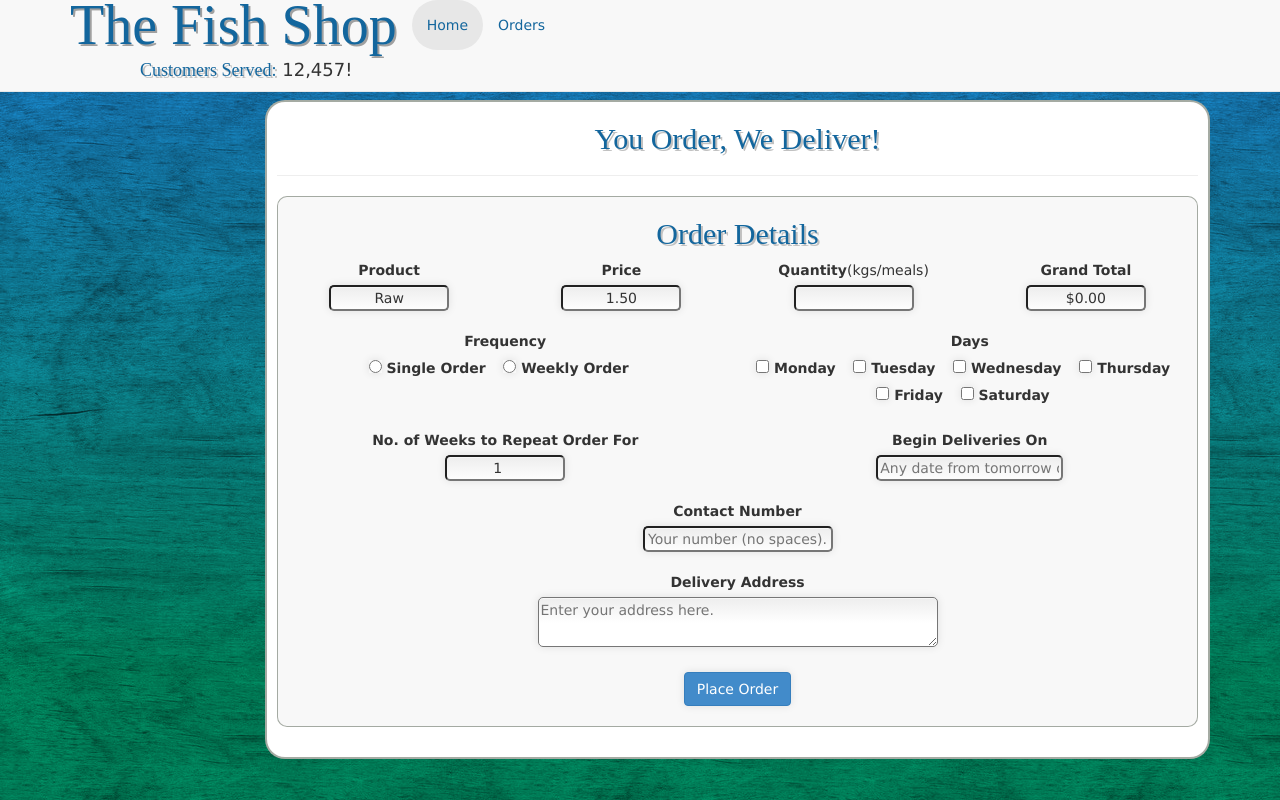
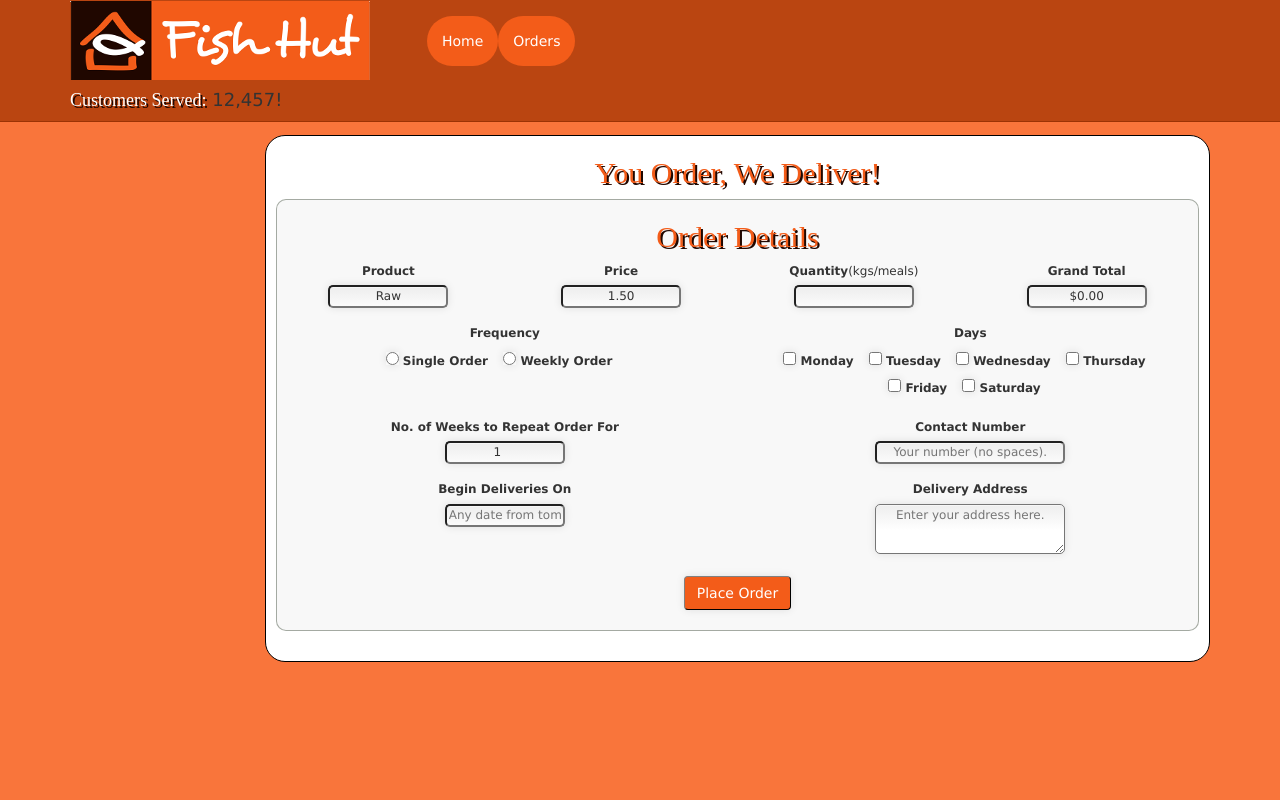
Before and after one commit to PyUnchained/fish, a Django app: a page that uses my_site/templates/site_base.html in a window 1280 px wide. Run offline with Django 3.2, Linux system fonts and the light colour scheme; data comes from the database, SQL or seed files in the repository; both versions use the stored data as it was after the commit; some libraries are stand-ins or nearby versions; some web fonts are replaced.

Commit message:
Updated css to reflect customer color scheme and logo.

```diff
--- /dev/null
+++ b/gem_soft/layer.py
@@ -0,0 +1,6 @@
+from yowsup.layers.interface                           import YowInterfaceLayer, ProtocolEntityCallback
+from yowsup.layers.protocol_messages.protocolentities  import TextMessageProtocolEntity
+from yowsup.layers.protocol_receipts.protocolentities  import OutgoingReceiptProtocolEntity
+from yowsup.layers.protocol_acks.protocolentities      import OutgoingAckProtocolEntity
+
+class AppServerLayer(YowInterfaceLayer):
--- a/my_site/static/css/fish_site.css
+++ b/my_site/static/css/fish_site.css
@@ -2,10 +2,12 @@
 	font-family: Rakoon;
 	src: url('Rakoon.ttf'); }
 
+html {
+	height:100% !important;
+}
+
 body {
-	background: ##49411d;
-	background-image: url("css_img/zenbg-1.png"), url("css_img/zenbg-2.png");
-	background-repeat: repeat-x, repeat;
+	background-color: #f9753b !important;
 	font-family: Geneva, sans-serif !important;
 
 }
@@ -18,7 +20,7 @@ body {
 }
 
 .served-num {
-	padding-left: 70px;
+	padding-left: 0px;
 }
 
 @media all and (max-width : 480px){
@@ -33,29 +35,45 @@ body {
 	}
 }
 
+.navbar-default {
+	background-color: #BA4511 !important;
+	border-color: #9b3305 !important;
+}
 
 
-.navbar-default .navbar-nav > .active > a {
-	border-radius: 30px;
+
+.navbar-nav {
+	display: block;
+	padding-left: 5% !important;
+	padding-top: 16px !important;
 }
 
+
 .navbar-nav > li > a {
-	color: #13669D !important;
+	color: white !important;
+	background-color: #F35C19 !important;
+	border-radius: 30px;
 }
 
 .navbar-nav > li > a:hover {
 	color: #F8F8F8 !important;
-	background-color: #13669D !important;
-	border-radius: 30px;
+	background-color: black !important;
 }
 
+@media all and (max-width : 640px){
+	.navbar-default img {
+		max-width: 200px;
+		margin-left: 15px;
+	}
+}
 
 
 .info-wrapper {
 	background-color: white;
-	border: 2px solid rgba(156,162,154,0.9);
+	border: 1px solid black;
 	border-radius: 20px;
 	padding: 0px 10px 30px 10px;
+	margin-top: 35px;
 }
 
 .info {
@@ -75,8 +93,14 @@ body {
 
 .fish-font, .fish-font-p {
 	font-family: Rakoon, serif !important;
-	color: #13669D !important;
-	text-shadow: 2px 2px #c1c1c1;
+	color: #F35C19 !important;
+	text-shadow: 2px 2px #200700;
+}
+
+.fish-font-nav {
+	font-family: Rakoon, serif !important;
+	color: white !important;
+	text-shadow: 2px 2px #200700;
 }
 
 a.fish-font-p:hover, a.fish-font:hover {
@@ -93,14 +117,20 @@ a.fish-font-p:hover, a.fish-font:hover {
 	font-size: 1.2em;
 }
 
-.standard-form-sm input  {
+.standard-form-sm input, .standard-form-sm textarea  {
 	width: 120px;
 	text-align: center;
 }
 
-.standard-form-md input {
+.standard-form-md input, .standard-form-md textarea {
 	width: 190px;
 	text-align: center;
+}
+
+
+
+form {
+	font-size: 12px !important;
 }
 
 input, textarea {
@@ -128,6 +158,21 @@ input, textarea {
 	color: white !important;
 }
 
+.btn:hover {
+	background-color: black;
+	color: white !important;
+	border-color: black gray gray black !important;
+	box-shadow: 1px 1px #a0a0a0;
+}
+
+.btn-fish {
+
+	background-color: #F35C19;
+	border: 1px solid !important;
+	border-color: gray black black gray !important;
+	color: white;
+}
+
 button.ui-datepicker-current {
 	display: none;
 }
--- a/my_site/templates/home.html
+++ b/my_site/templates/home.html
@@ -21,10 +21,6 @@
 	<h2>We deliver in Harare!</h2>
 	</div>
 </div>
-
-
-
-
 
 
 <hr>
--- a/my_site/templates/orders_step2.html
+++ b/my_site/templates/orders_step2.html
@@ -11,7 +11,6 @@
 <div class = 'info-wrapper'>
 <h2 class="fish-font text-center">You Order, We Deliver!</h2>
 
-<hr>
 <div class="info">
 	<div class="row">
 	<form action =" {% url "order-steps" 3 %} " method = "POST">
@@ -63,16 +62,12 @@
 					<label>No. of Weeks to Repeat Order For</label>
 					<br>
 					{{form.duration}}
-				</div>
-				<div class = 'col-sm-6  form-input'>
+					<br><br>
 					<label>Begin Deliveries On</label>
 					<br>
 					{{form.date}}
 				</div>
-			</div>
-			<br>
-			<div class = 'row'>
-				<div class = 'col-sm-12 standard-form-md form-input'>
+				<div class = 'col-sm-6 standard-form-md form-input'>
 					<label>Contact Number</label>
 					<br>
 					{{form.num}}
@@ -83,8 +78,9 @@
 					{{form.address_street}}
 				</div>
 			</div>
+
 			<br>
-			<input class="btn btn-primary" type = "submit" value = "Place Order"/>
+			<input class="btn btn-fish" type = "submit" value = "Place Order"/>
 		</div>
 
 	</form>
--- a/my_site/templates/site_base.html
+++ b/my_site/templates/site_base.html
@@ -33,7 +33,7 @@
                         <span class="icon-bar"></span>
                         <span class="icon-bar"></span>
                       </button>
-                      <a class="navbar-brand" href="#">The Fish Shop</a>
+                      <img src="{% static "img/fish-shop1-md.png" %}" alt="Fish Hut Logo" class="img img-responsive" />
                     </div>
                     <div id="navbar" class="navbar-collapse collapse float-right">
                       <ul class="nav navbar-nav">
@@ -41,7 +41,7 @@
                         <li><a href="{% url 'order-steps' 1 %}">Orders</a></li>
                       </ul>
                     </div><!--/.nav-collapse -->
-                    <h4 class = 'served-num text-centered'><span class="fish-font">Customers Served:</span> 12,457!</h4>
+                    <h4 class = 'served-num text-centered'><span class="fish-font-nav">Customers Served:</span> 12,457!</h4>
                   </div>
                 </nav>
 
--- a/my_site/views.py
+++ b/my_site/views.py
@@ -19,7 +19,7 @@ def home(request):
 
 	return render(request, 'home.html')
 
-def order_steps(request, step, meal_type = None):
+def order_steps(request, step, variable = None):
 	"""Handles online orders in a ste-by-step manner, as opposed to
 	using ajax, which works horribly on most mobile browsers."""
 
@@ -40,8 +40,10 @@ def order_steps(request, step, meal_type = None):
 
 		products = ProductItem.objects.all()
 
-		#Create the correct form for the product
+		#Create the correct form for the product and rename the variable
+		#string for clarity.
 		for product in products:
+			meal_type = variable
 
 			#Match the type of meal desired to the name of a
 			#product saved in the database
@@ -94,7 +96,7 @@ def order_steps(request, step, meal_type = None):
 				return render(request, 'orders_step2.html',
 					{'form':form})
 
-
+	#Fourth step: payment method.
 
 
 	return render(request, 'orders.html')
```
Also changed, not shown: my_site/templates/orders_step4.html (added, +23 -0 lines), db.sqlite3, gem_soft/run.py (added), my_site/static/css/css_img/bg.png (added), my_site/static/css/css_img/fish-shop1-sm.png (added), my_site/static/img/bg.png (added), my_site/static/img/fish-shop1-lg.png (added), my_site/static/img/fish-shop1-md.png (added), my_site/static/img/fish-shop1-sm.png (added), my_site/static/img/fish-shop1.png (added).
